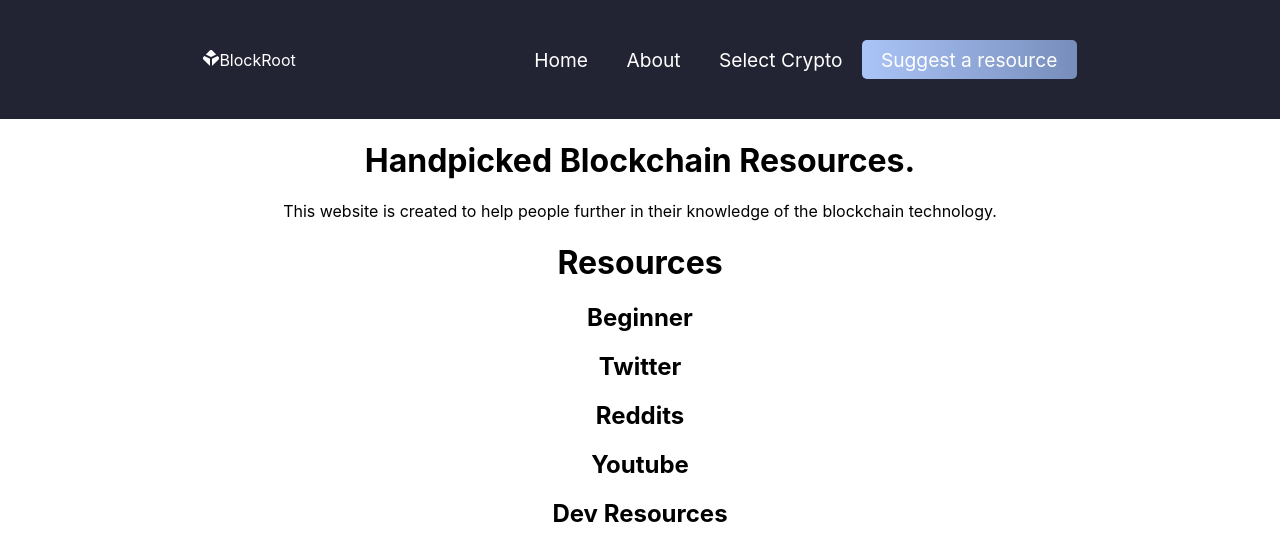
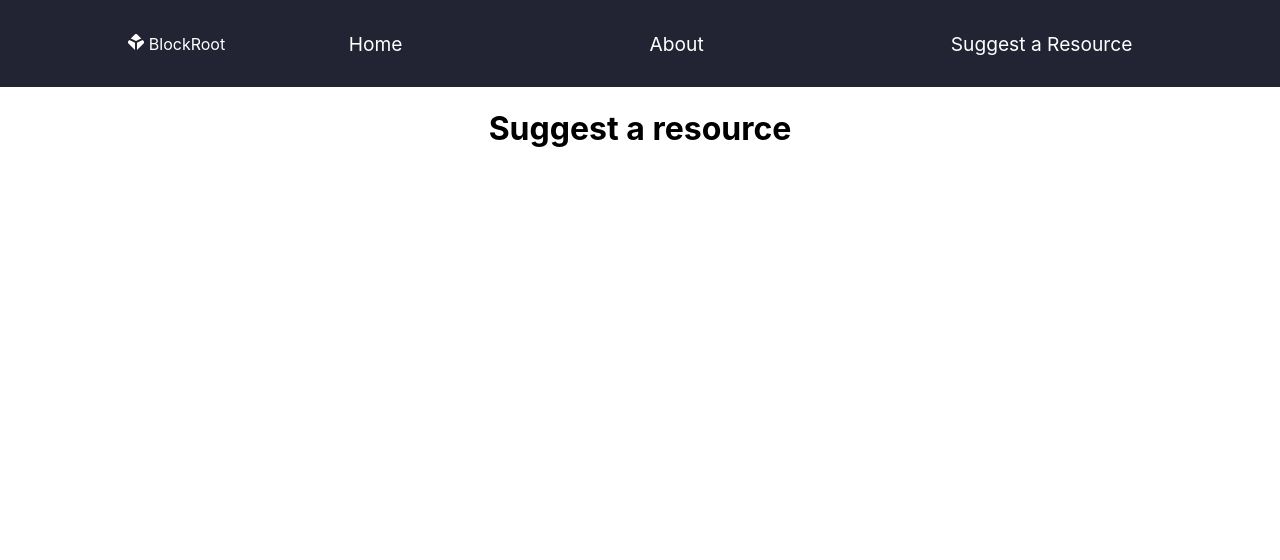
Before and after one commit to Danieltda/OXDAMZOR, a React (Create React App) app: page /suggestaresource in a window 1280 px wide. Shown: the top 560 px of the page. Built offline with nearby package versions, Linux system fonts and the light colour scheme.

Commit message:
updated template

```diff
--- a/src/App.css
+++ b/src/App.css
@@ -5,6 +5,23 @@
 .App-logo {
   height: 40vmin;
   pointer-events: none;
+}
+
+.link-style {
+  display: flex;
+  justify-content: space-evenly;
+  list-style-type: none;
+  margin: 0.4em 1em;
+  font-size: 1.2em;
+  text-decoration: none;
+  color: white;
+}
+
+.suggest-resource {
+  border-radius: 5px;
+  background: linear-gradient(90deg, #abc4f7, #778ebc);
+  color: #fff;
+  border: 0;
 }
 
 @media (prefers-reduced-motion: no-preference) {
--- a/src/App.js
+++ b/src/App.js
@@ -1,15 +1,35 @@
 import logo from "./logo.svg";
 import "./App.css";
-import Navigation from "./Components/Navigation/navigation.jsx";
-import Overview from "./Components/Overview/overview.jsx";
-import Resources from "./Components/Resources/resources.jsx";
+import { Link, Routes, Route } from "react-router-dom";
+import HomePage from "./Components/HomePage/HomePage";
+import AboutPage from "./Components/AboutPage/AboutPage";
+import SuggestaResource from "./Components/Suggestaresource/SuggestaResource";
+import { SiBlockchaindotcom } from "react-icons/si";
 
 function App() {
   return (
     <div className="App">
-      <Navigation />
-      <Overview />
-      <Resources />
+      <nav className="navigation-bar">
+        <div className="div-blockroot">
+          <SiBlockchaindotcom /> BlockRoot
+        </div>
+        <Link to="/" className="link-style">
+          Home
+        </Link>
+        <br />
+        <Link to="/about" className="link-style">
+          About
+        </Link>
+        <br />
+        <Link to="/suggestaresource" className="link-style">
+          Suggest a Resource
+        </Link>
+      </nav>
+      <Routes>
+        <Route path="/" element={<HomePage />} />
+        <Route path="/about" element={<AboutPage />} />
+        <Route path="/suggestaresource" element={<SuggestaResource />} />
+      </Routes>
     </div>
   );
 }
--- /dev/null
+++ b/src/Components/AboutPage/AboutPage.jsx
@@ -0,0 +1,5 @@
+import React from "react";
+
+export default function AboutPage() {
+  return <div>AboutPage</div>;
+}
--- /dev/null
+++ b/src/Components/HomePage/HomePage.jsx
@@ -0,0 +1,18 @@
+import React from "react";
+import Overview from "../Overview/overview";
+import Resources from "../Resources/resources";
+
+function HomePage() {
+  return (
+    <>
+      <section>
+        <Overview />
+      </section>
+      <section>
+        <Resources />
+      </section>
+    </>
+  );
+}
+
+export default HomePage;
--- a/src/Components/Navigation/navigation.css
+++ /dev/null
@@ -1,35 +0,0 @@
-.navigation-bar {
-  background-color: #222433;
-  color: white;
-  display: flex;
-  justify-content: space-evenly;
-  align-items: center;
-  padding: 1.5em;
-}
-
-nav ul {
-  list-style-type: none;
-}
-
-.nav-links {
-  display: flex;
-  justify-content: space-evenly;
-}
-
-li {
-  margin: 0.4em 1em;
-  font-size: 1.2em;
-}
-
-a {
-  text-decoration: none;
-  color: #007bff;
-  background-color: transparent;
-}
-
-.suggest-resource {
-  border-radius: 5px;
-  background: linear-gradient(90deg, #abc4f7, #778ebc);
-  color: #fff;
-  border: 0;
-}
--- a/src/Components/Navigation/navigation.jsx
+++ /dev/null
@@ -1,25 +0,0 @@
-import React from "react";
-import "./navigation.css";
-import { SiBlockchaindotcom } from "react-icons/si";
-
-export default function Navigation() {
-  return (
-    <header className="navigation-bar">
-      {" "}
-      <div className="div-blockroot">
-        <SiBlockchaindotcom />
-        BlockRoot
-      </div>
-      <nav>
-        <ul className="nav-links">
-          <li>Home</li>
-          <li>About</li>
-          <li>Select Crypto </li>
-          <a href="#" className="suggest-resource">
-            <li>Suggest a resource</li>
-          </a>
-        </ul>
-      </nav>
-    </header>
-  );
-}
--- /dev/null
+++ b/src/Components/Suggestaresource/SuggestaResource.jsx
@@ -0,0 +1,5 @@
+import React from "react";
+
+export default function SuggestaResource() {
+  return <h1> Suggest a resource</h1>;
+}
--- a/src/index.css
+++ b/src/index.css
@@ -1,13 +1,49 @@
 body {
   margin: 0;
-  font-family: -apple-system, BlinkMacSystemFont, 'Segoe UI', 'Roboto', 'Oxygen',
-    'Ubuntu', 'Cantarell', 'Fira Sans', 'Droid Sans', 'Helvetica Neue',
+  font-family: -apple-system, BlinkMacSystemFont, "Segoe UI", "Roboto", "Oxygen",
+    "Ubuntu", "Cantarell", "Fira Sans", "Droid Sans", "Helvetica Neue",
     sans-serif;
   -webkit-font-smoothing: antialiased;
   -moz-osx-font-smoothing: grayscale;
 }
 
 code {
-  font-family: source-code-pro, Menlo, Monaco, Consolas, 'Courier New',
+  font-family: source-code-pro, Menlo, Monaco, Consolas, "Courier New",
     monospace;
 }
+
+.navigation-bar {
+  background-color: #222433;
+  color: white;
+  display: flex;
+  justify-content: space-evenly;
+  align-items: center;
+  padding: 1.5em;
+}
+
+nav ul {
+  list-style-type: none;
+}
+
+.nav-links {
+  display: flex;
+  justify-content: space-evenly;
+}
+
+li {
+  margin: 0.4em 1em;
+  font-size: 1.2em;
+}
+
+a {
+  text-decoration: none;
+  color: #007bff;
+  background-color: transparent;
+}
+
+.suggest-resource {
+  border-radius: 5px;
+  background: linear-gradient(90deg, #abc4f7, #778ebc);
+  color: #fff;
+  border: 0;
+}
```
